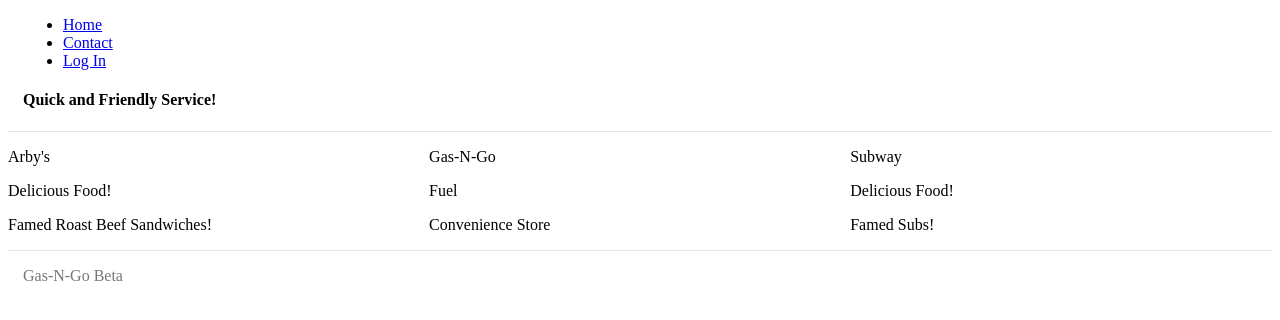
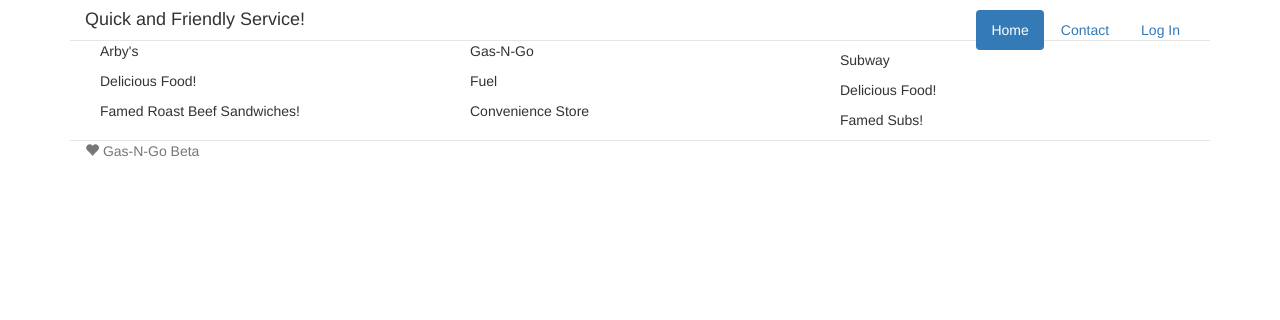
Before and after one commit to Taylor-Allred/GasNGo, a website: page app/index.html in a window 1280 px wide. Drawn offline with nearby package versions, Linux system fonts and the light colour scheme; files that its build step writes are made by us from their sources.

Commit message:
Added bootstrap and used it a bit

```diff
--- a/app/index.html
+++ b/app/index.html
@@ -5,7 +5,9 @@
     <title></title>
     <meta name="description" content="">
     <meta name="viewport" content="width=device-width">
+    <link rel="stylesheet" href="/bower_components/bootstrap/dist/css/bootstrap.min.css">
     <link rel="stylesheet" href="styles/main.css">
+    <meta name="viewport" content="width=device-width, initial-scale=1">
   </head>
   <body ng-app="gasNgoApp">
     <!--[if lt IE 7]>
@@ -51,8 +53,10 @@
 
     <!-- build:js(.) scripts/vendor.js -->
     <!-- bower:js -->
+    <script src="bower_components/jquery/dist/jquery.js"></script>
     <script src="bower_components/angular/angular.js"></script>
     <script src="bower_components/json3/lib/json3.js"></script>
+    <script src="bower_components/bootstrap/dist/js/bootstrap.js"></script>
     <!-- endbower -->
     <!-- endbuild -->
 
--- a/app/styles/main.css
+++ b/app/styles/main.css
@@ -77,8 +77,3 @@
     /*border-bottom: 0;*/
   /*}*/
 /*}*/
-
-.main-column {
-    display: inline-block;
-    width: 33%;
-}
--- a/app/views/main.html
+++ b/app/views/main.html
@@ -1,23 +1,25 @@
 
 <!--This is From left to right-->
+<div class="container-fluid">
 
     <!--Arby's-->
-<div class="arbys main-column">
+    <div class="col-xs-6 col-sm-4">
         <p>Arby's</p>
         <p>Delicious Food!</p>
         <p>Famed Roast Beef Sandwiches!</p>
     </div>
 
     <!--Gas-N-Go-->
-<div class="gasngo main-column">
+    <div class="col-xs-6 col-sm-4">
         <p>Gas-N-Go</p>
         <p>Fuel</p>
         <p>Convenience Store</p>
     </div>
 
     <!--Subway-->
-<div class="subway main-column">
+    <div class="col-xs-6 col-sm-4">
         <p>Subway</p>
         <p>Delicious Food!</p>
         <p>Famed Subs!</p>
     </div>
+</div>
--- a/bower.json
+++ b/bower.json
@@ -4,7 +4,8 @@
   "dependencies": {
     "angular": "1.2.16",
     "json3": "~3.3.1",
-    "es5-shim": "~3.1.0"
+    "es5-shim": "~3.1.0",
+    "bootstrap":"*"
   },
   "devDependencies": {
     "angular-mocks": "1.2.16",
```
Also changed, not shown: .tmp/styles/main.css. Lines whose indentation alone changed are shown as unchanged.
